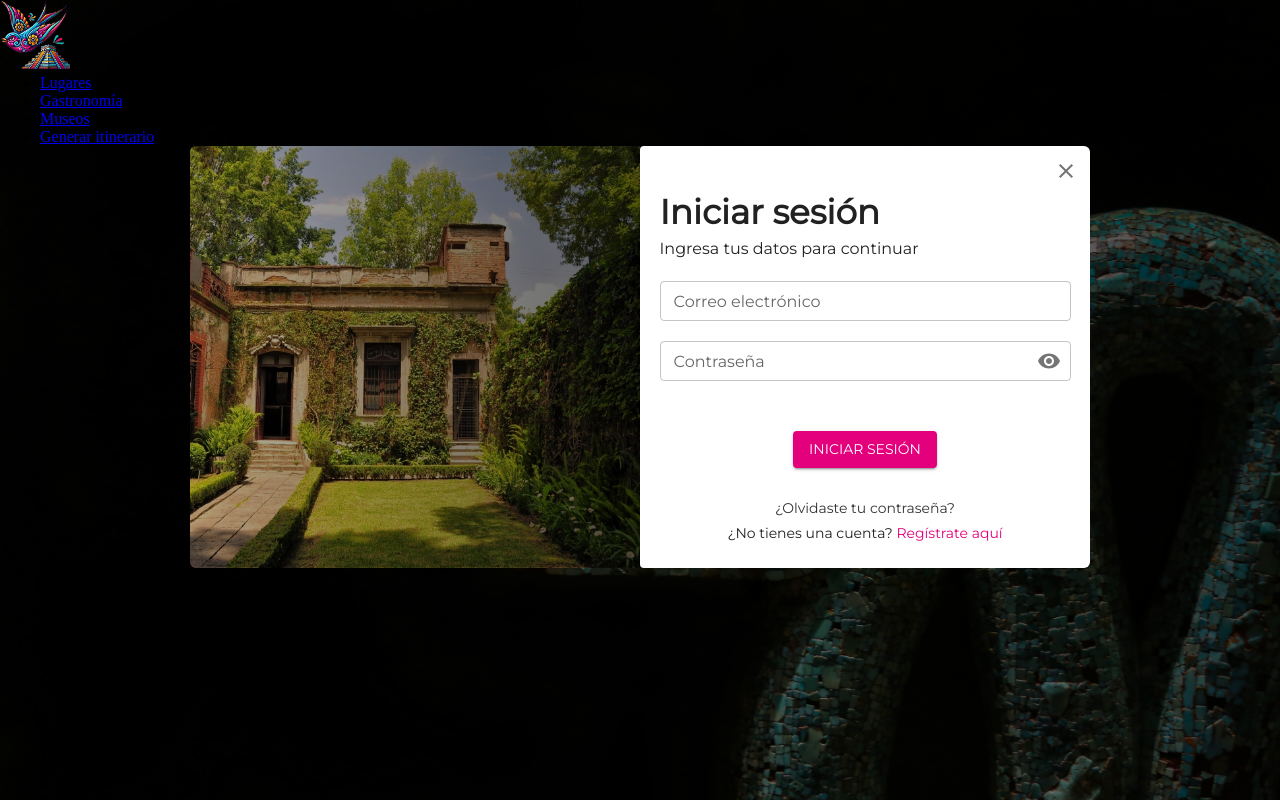
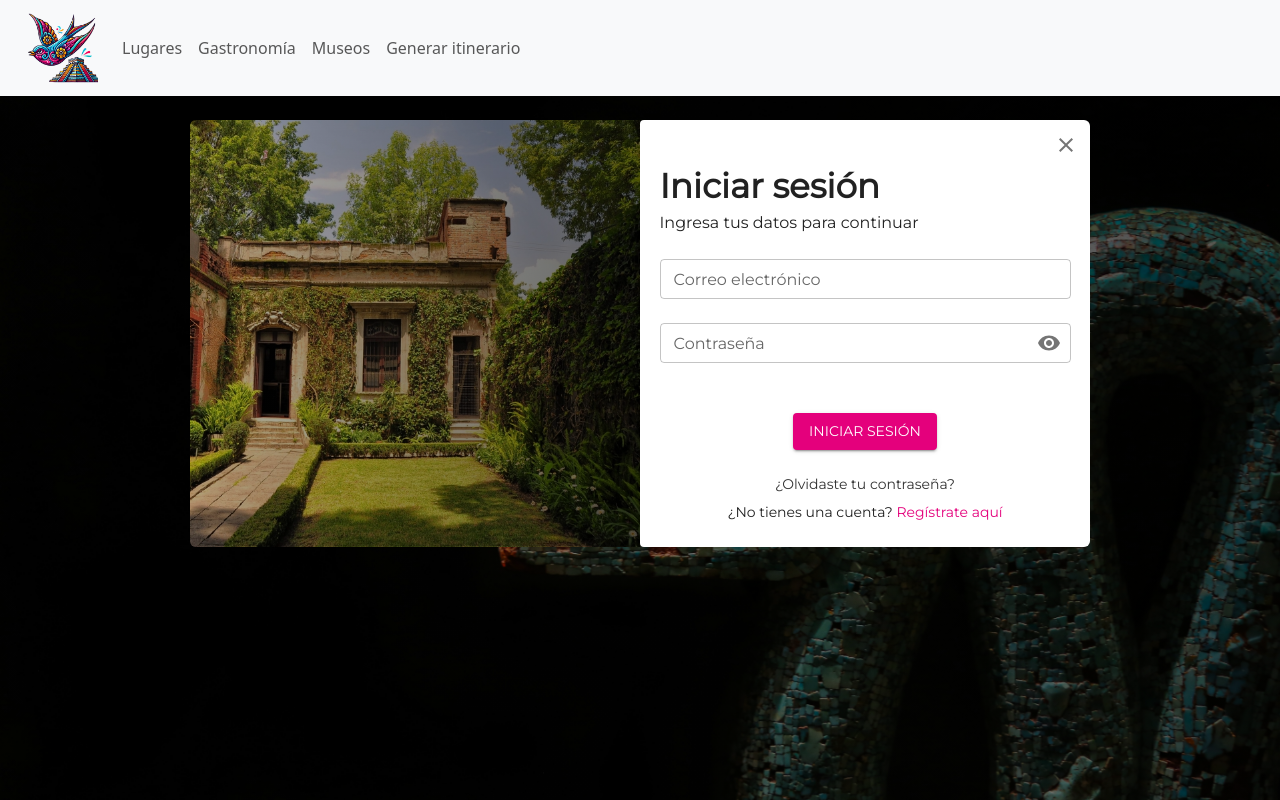
Before and after one commit to dngxue/login-password, a React (Vite) app: page / in a window 1280 px wide. Built offline with nearby package versions, Linux system fonts and the light colour scheme.

Commit message:
login listo

```diff
--- a/index.html
+++ b/index.html
@@ -3,6 +3,7 @@
   <head>
     <meta charset="UTF-8" />
     <link rel="icon" type="image/svg+xml" href="/vite.svg" />
+    <link href="https://cdn.jsdelivr.net/npm/bootstrap@5.3.3/dist/css/bootstrap.min.css" rel="stylesheet" integrity="sha384-QWTKZyjpPEjISv5WaRU9OFeRpok6YctnYmDr5pNlyT2bRjXh0JMhjY6hW+ALEwIH" crossorigin="anonymous">
     <meta name="viewport" content="width=device-width, initial-scale=1.0" />
     <title>Login/Password</title>
   </head>
--- a/src/pages/LoginPage.jsx
+++ b/src/pages/LoginPage.jsx
@@ -8,7 +8,7 @@ import FormHelperText from '@mui/material/FormHelperText';
 
 // modulos de iconos
 import { IconButton, InputAdornment, OutlinedInput } from '@mui/material';
-import { Visibility, VisibilityOff, Google as GoogleIcon, FacebookRounded as FacebookRoundedIcon, Close as CloseIcon } from '@mui/icons-material';
+import { Visibility, VisibilityOff, Close as CloseIcon } from '@mui/icons-material';
 
 // componentes importados
 import Navbar from '../components/NavBar';
@@ -88,27 +88,29 @@ function LoginPage() {
             lightLink={false}
             staticNavbar={false}
           />
-          <Container maxWidth='md' disableGutters className='my-5 py-4 d-flex align-items-center justify-content-center' >
+          <Container maxWidth='md' disableGutters className='py-4' >
 
             <Grid container sx={{ justifyContent: 'center', borderRadius: '6px', overflow: 'hidden' }}>
-              {/* lado izquierdo imagen con texto */}
+              {/* Lado Izquierdo - Imagen */}
               <Grid size={{ xs: 10, md: 6 }} className='login-left-container'>
                 <LeftImage
                   imageUrl={casaLeon} />
               </Grid>
 
-              {/* lado derecho formulario */}
+              {/* Lado derecho - Formulario*/}
               <Grid size={{ xs: 12, sm: 10, md: 6 }}>
                 <Card className='login-right-form' sx={{ padding: '1%'}}>
-                  <Box className='mx-3 pb-5 pt-3'>
-                    <Box className='d-flex justify-content-end' sx={{ display: 'flex', justifyContent: 'end' }}>
+                  <Box>
+                    <Box sx={{ display: 'flex', justifyContent: 'end' }}>
                       <IconButton aria-label='cerrar' onClick={handleHomeClick}>
                         <CloseIcon />
                       </IconButton>
                     </Box>
 
-                    <Box className='mx-4' sx={{margin: '0 15px 20px 15px'}}>
-                      <Typography variant='h4' sx={{ fontWeight: 'bold', marginBottom: '5px' }}>Iniciar sesión</Typography>
+                    <Box sx={{margin: '0 15px 20px 15px'}}>
+                      <Typography variant='h4' sx={{ fontWeight: 'bold', marginBottom: '5px' }}>
+                        Iniciar sesión
+                      </Typography>
                       <Typography variant='body1' sx={{marginBottom: '20px'}}>
                         Ingresa tus datos para continuar
                       </Typography>
@@ -116,7 +118,6 @@ function LoginPage() {
                       <form onSubmit={handleFormSubmit}>
                         <Box className='my-4'>
                           <TextField
-                            sx={{ marginBottom: '20px' }}
                             hiddenLabel
                             id='log-correo'
                             label='Correo electrónico'
@@ -127,32 +128,32 @@ function LoginPage() {
                             fullWidth
                             // errores si no cumple con las reglas
                             error={formSubmitted && !correo}
-                            helperText={formSubmitted && !correo ? "El correo no puede estar vacío" : ""}
+                            helperText={formSubmitted && !correo ? 'El correo no puede estar vacío' : ''}
                           />
                         </Box>
 
                         <Box className='my-4'>
-                          <FormControl variant="outlined" size="small" fullWidth error={formSubmitted && !contraseña}>
-                            <InputLabel htmlFor="log-password">Contraseña</InputLabel>
+                          <FormControl variant='outlined' size='small' fullWidth error={formSubmitted && !contraseña}>
+                            <InputLabel htmlFor='log-password'>Contraseña</InputLabel>
                             <OutlinedInput
-                              id="log-password"
+                              id='log-password'
                               type={showPassword ? 'text' : 'password'}
                               value={contraseña}
                               onChange={handleContraseñaChange}
                               endAdornment={
-                                <InputAdornment position="end">
+                                <InputAdornment position='end'>
                                   <IconButton
                                     aria-label={showPassword ? 'Ocultar contraseña' : 'Mostrar contraseña'}
                                     onClick={handleClickShowPassword}
                                     onMouseDown={handleMouseDownPassword}
                                     onMouseUp={handleMouseUpPassword}
-                                    edge="end"
+                                    edge='end'
                                   >
                                     {showPassword ? <VisibilityOff /> : <Visibility />}
                                   </IconButton>
                                 </InputAdornment>
                               }
-                              label="Contraseña"
+                              label='Contraseña'
                             />
                             {formSubmitted && !contraseña && (
                               <FormHelperText>La contraseña no puede estar vacía</FormHelperText>
@@ -161,19 +162,19 @@ function LoginPage() {
                         </Box>
 
                         <Box sx={{ display: 'flex', flexDirection: 'column', justifyContent: 'center', alignItems: 'center', marginTop: '50px' }}>
-                          <Button variant="contained" type="submit" sx={{ marginBottom: '30px' }} >
+                          <Button variant='contained' type='submit' >
                             Iniciar sesión
                           </Button>
 
-                          <Link href="/recuperar-contrasenia" underline="hover">
+                          <Link href='/recuperar-contrasenia' underline='hover'>
                             <Typography variant='body2' color='dark' className='mt-4 pb-2'>¿Olvidaste tu contraseña?</Typography>
                           </Link>
                         </Box>
                       </form>
 
-                      <Box className='mt-5' sx={{ display: 'flex', justifyContent: 'center', alignItems: 'center', marginTop: '5px' }}>
-                        <Typography variant='body2'>
-                          ¿No tienes una cuenta? <Link href="/registro" underline="hover">Regístrate aquí</Link>
+                      <Box>
+                        <Typography variant='body2' sx={{ textAlign: 'center' }}>
+                          ¿No tienes una cuenta? <Link href='/registro' underline='hover'>Regístrate aquí</Link>
                         </Typography>
                       </Box>
                     </Box>
```
